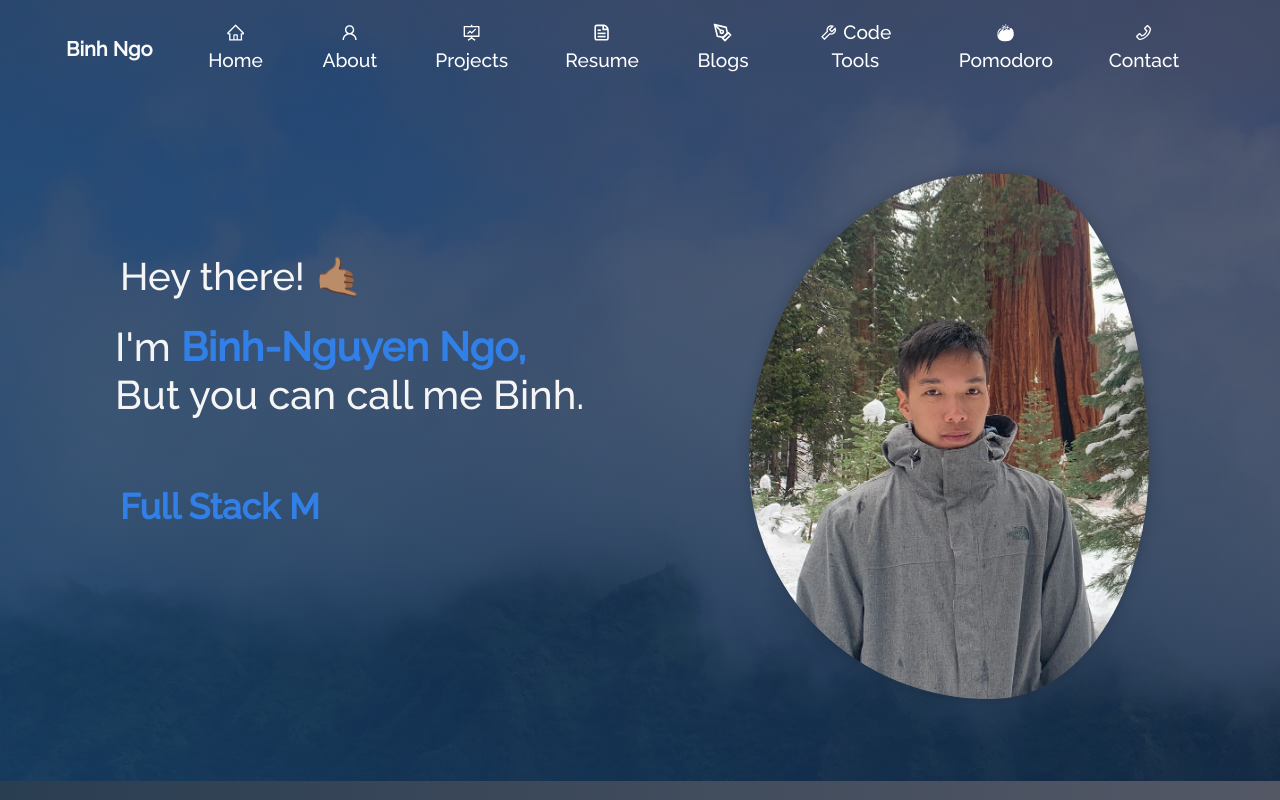
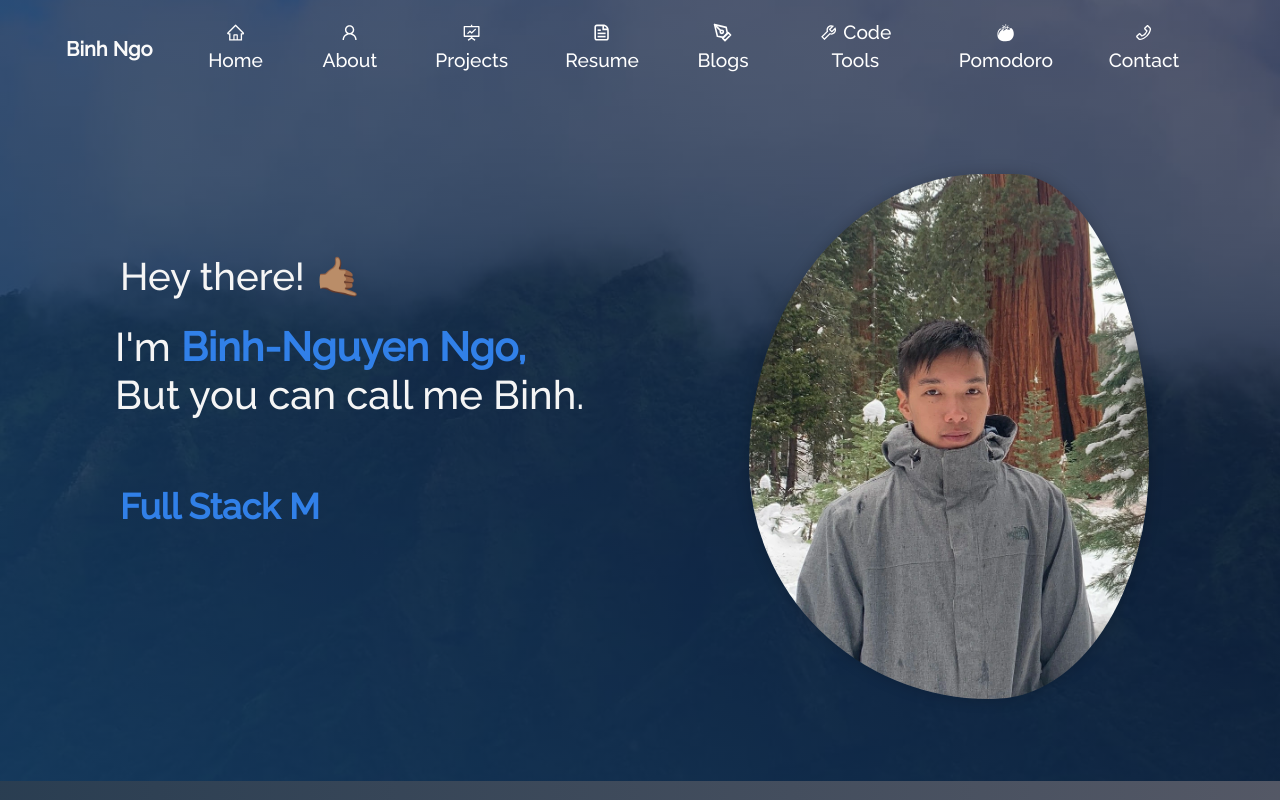
Before and after one commit to binh-ngo/react-portfolio, a React (Create React App) app: page / in a window 1280 px wide. Shown: the top 800 px of the page. Built offline with nearby package versions, Linux system fonts and the light colour scheme.

Commit message:
edited home bg image

```diff
--- a/src/style.css
+++ b/src/style.css
@@ -247,8 +247,9 @@ button:focus {
   position: relative;
   z-index: -1;
   background-image: var(--image-gradient), url(./assets/5951-2.jpg);
-  background-position: top center;
+  background-position: center;
   background-repeat: no-repeat;
+  background-size: cover;
   padding-bottom: 30px !important;
   padding-top: 30px !important;
 }
```
